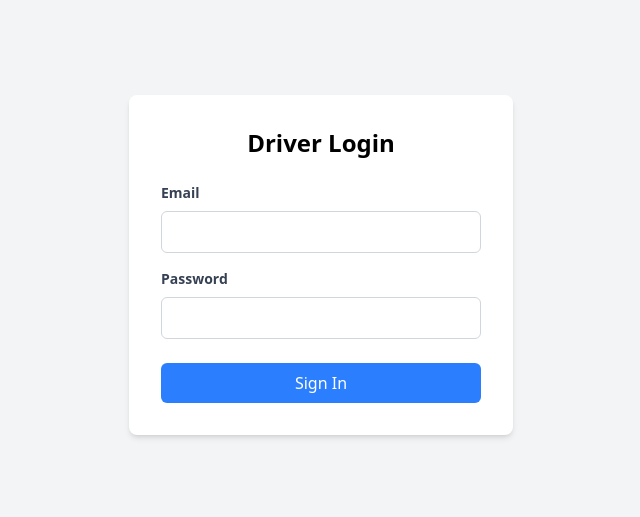
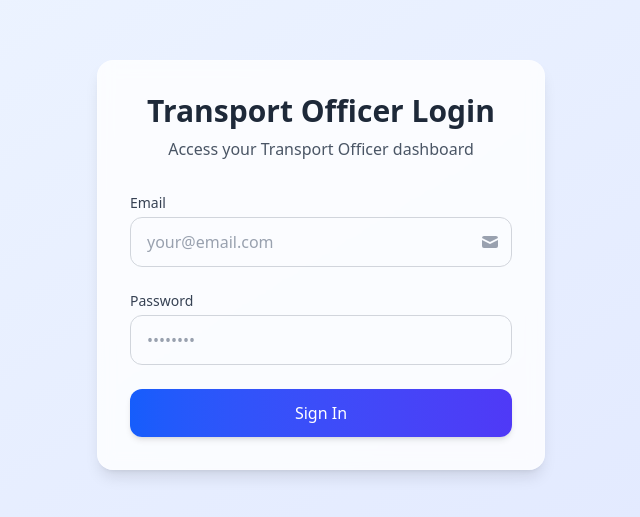
Before and after one commit to chaitanyaj2121/whereismybus, a React (Vite) app in the folder client/: page /login in a window 1280 px wide. Shown: the part 135-652 px from the top of the page, without its empty margins (319-959 px from the left). Built offline with nearby package versions, Linux system fonts and the light colour scheme.

Commit message:
improved the driver login ui and changed the text shown

```diff
--- a/client/src/components/DriverDashboard.jsx
+++ b/client/src/components/DriverDashboard.jsx
@@ -577,7 +577,7 @@
         <div className="bg-white p-4 md:p-6 rounded-lg shadow-md mb-8 flex flex-col md:flex-row justify-between items-start md:items-center">
           <div>
             <h2 className="text-xl md:text-3xl font-semibold text-gray-800 mb-1">
-              Welcome, Driver!
+              Welcome, Transport Officer!
             </h2>
             <p className="text-gray-600 text-sm md:text-base">
               {user ? user.email : "Guest User"}
--- a/client/src/components/DriverLogin.jsx
+++ b/client/src/components/DriverLogin.jsx
@@ -41,39 +41,71 @@
   }
 
   return (
-    <div className="min-h-screen bg-gray-100 flex items-center justify-center">
-      <div className="bg-white p-8 rounded-lg shadow-md w-96">
-        <h2 className="text-2xl font-bold mb-6 text-center">Driver Login</h2>
+    <div className="min-h-screen bg-gradient-to-br from-blue-50 to-indigo-100 flex items-center justify-center p-4">
+      <div className="bg-white/80 backdrop-blur-sm p-8 rounded-2xl shadow-lg w-full max-w-md border border-white/20">
+        <div className="text-center mb-8">
+          <h2 className="text-3xl font-bold text-gray-800 mb-2">
+            Transport Officer Login
+          </h2>
+          <p className="text-gray-600">
+            Access your Transport Officer dashboard
+          </p>
+        </div>
 
         {error && (
-          <div className="bg-red-100 border border-red-400 text-red-700 px-4 py-3 rounded mb-4">
-            {error}
+          <div className="bg-red-50 border-l-4 border-red-500 text-red-700 p-4 rounded-lg mb-6 flex items-center">
+            <svg
+              className="w-5 h-5 mr-2"
+              fill="currentColor"
+              viewBox="0 0 20 20"
+            >
+              <path
+                fillRule="evenodd"
+                d="M18 10a8 8 0 11-16 0 8 8 0 0116 0zm-7 4a1 1 0 11-2 0 1 1 0 012 0zm-1-9a1 1 0 00-1 1v4a1 1 0 102 0V6a1 1 0 00-1-1z"
+                clipRule="evenodd"
+              />
+            </svg>
+            <span>{error}</span>
           </div>
         )}
 
-        <form onSubmit={handleLogin}>
-          <div className="mb-4">
-            <label className="block text-gray-700 text-sm font-bold mb-2">
+        <form onSubmit={handleLogin} className="space-y-6">
+          <div>
+            <label className="block text-sm font-medium text-gray-700 mb-1">
               Email
             </label>
+            <div className="relative">
               <input
                 type="email"
                 value={email}
                 onChange={(e) => setEmail(e.target.value)}
-              className="w-full px-3 py-2 border border-gray-300 rounded-md focus:outline-none focus:ring-2 focus:ring-blue-500"
+                className="w-full px-4 py-3 rounded-xl border border-gray-300 focus:ring-2 focus:ring-blue-500 focus:border-blue-500 transition-all duration-200 placeholder-gray-400"
+                placeholder="your@email.com"
                 required
               />
+              <div className="absolute inset-y-0 right-0 flex items-center pr-3 pointer-events-none">
+                <svg
+                  className="h-5 w-5 text-gray-400"
+                  fill="currentColor"
+                  viewBox="0 0 20 20"
+                >
+                  <path d="M2.003 5.884L10 9.882l7.997-3.998A2 2 0 0016 4H4a2 2 0 00-1.997 1.884z" />
+                  <path d="M18 8.118l-8 4-8-4V14a2 2 0 002 2h12a2 2 0 002-2V8.118z" />
+                </svg>
+              </div>
+            </div>
           </div>
 
-          <div className="mb-6">
-            <label className="block text-gray-700 text-sm font-bold mb-2">
+          <div>
+            <label className="block text-sm font-medium text-gray-700 mb-1">
               Password
             </label>
             <input
               type="password"
               value={password}
               onChange={(e) => setPassword(e.target.value)}
-              className="w-full px-3 py-2 border border-gray-300 rounded-md focus:outline-none focus:ring-2 focus:ring-blue-500"
+              className="w-full px-4 py-3 rounded-xl border border-gray-300 focus:ring-2 focus:ring-blue-500 focus:border-blue-500 transition-all duration-200 placeholder-gray-400"
+              placeholder="••••••••"
               required
             />
           </div>
@@ -81,9 +113,35 @@
           <button
             type="submit"
             disabled={loading}
-            className="w-full bg-blue-500 text-white py-2 px-4 rounded-md hover:bg-blue-600 disabled:opacity-50"
+            className="w-full bg-gradient-to-r from-blue-600 to-indigo-600 text-white py-3 px-4 rounded-xl hover:from-blue-700 hover:to-indigo-700 transition-all duration-200 shadow-md hover:shadow-lg disabled:opacity-70 disabled:cursor-not-allowed flex justify-center items-center"
           >
-            {loading ? "Signing in..." : "Sign In"}
+            {loading ? (
+              <>
+                <svg
+                  className="animate-spin -ml-1 mr-2 h-4 w-4 text-white"
+                  xmlns="http://www.w3.org/2000/svg"
+                  fill="none"
+                  viewBox="0 0 24 24"
+                >
+                  <circle
+                    className="opacity-25"
+                    cx="12"
+                    cy="12"
+                    r="10"
+                    stroke="currentColor"
+                    strokeWidth="4"
+                  ></circle>
+                  <path
+                    className="opacity-75"
+                    fill="currentColor"
+                    d="M4 12a8 8 0 018-8V0C5.373 0 0 5.373 0 12h4zm2 5.291A7.962 7.962 0 014 12H0c0 3.042 1.135 5.824 3 7.938l3-2.647z"
+                  ></path>
+                </svg>
+                Signing in...
+              </>
+            ) : (
+              "Sign In"
+            )}
           </button>
         </form>
       </div>
```
Lines whose indentation alone changed are shown as unchanged.
